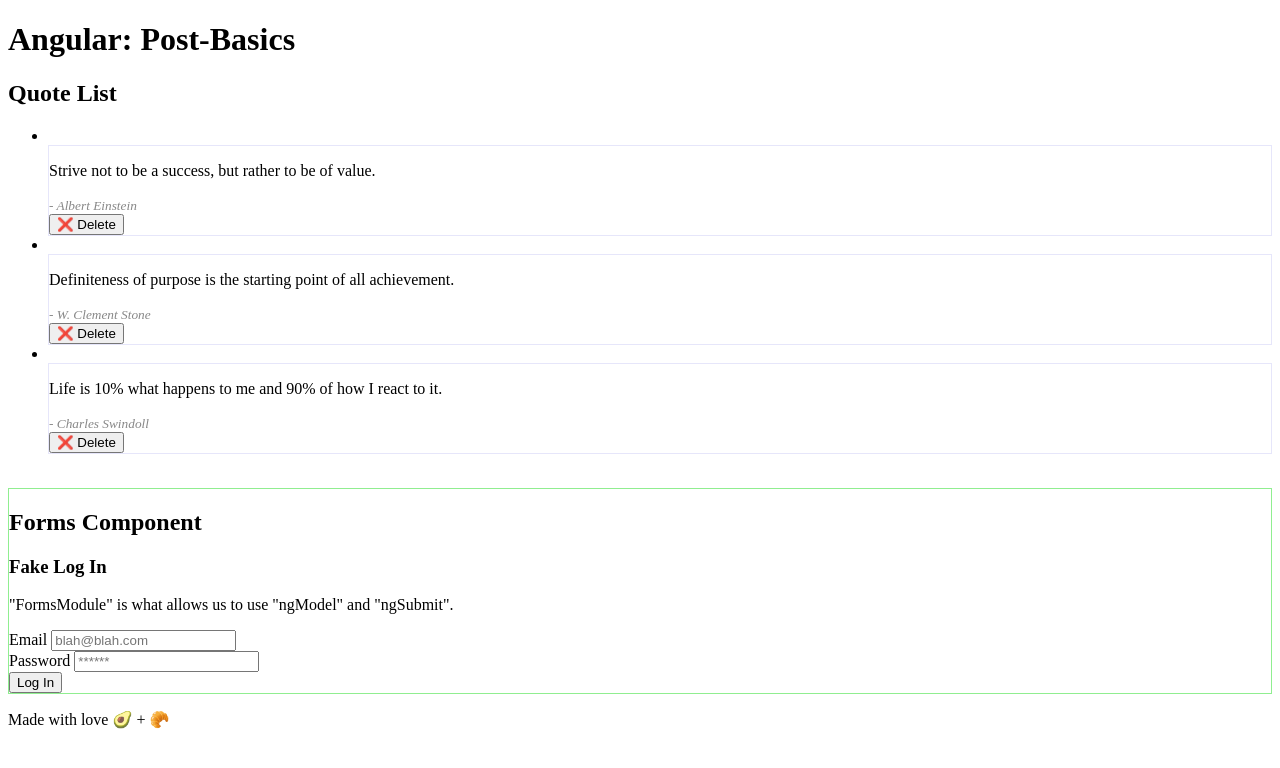
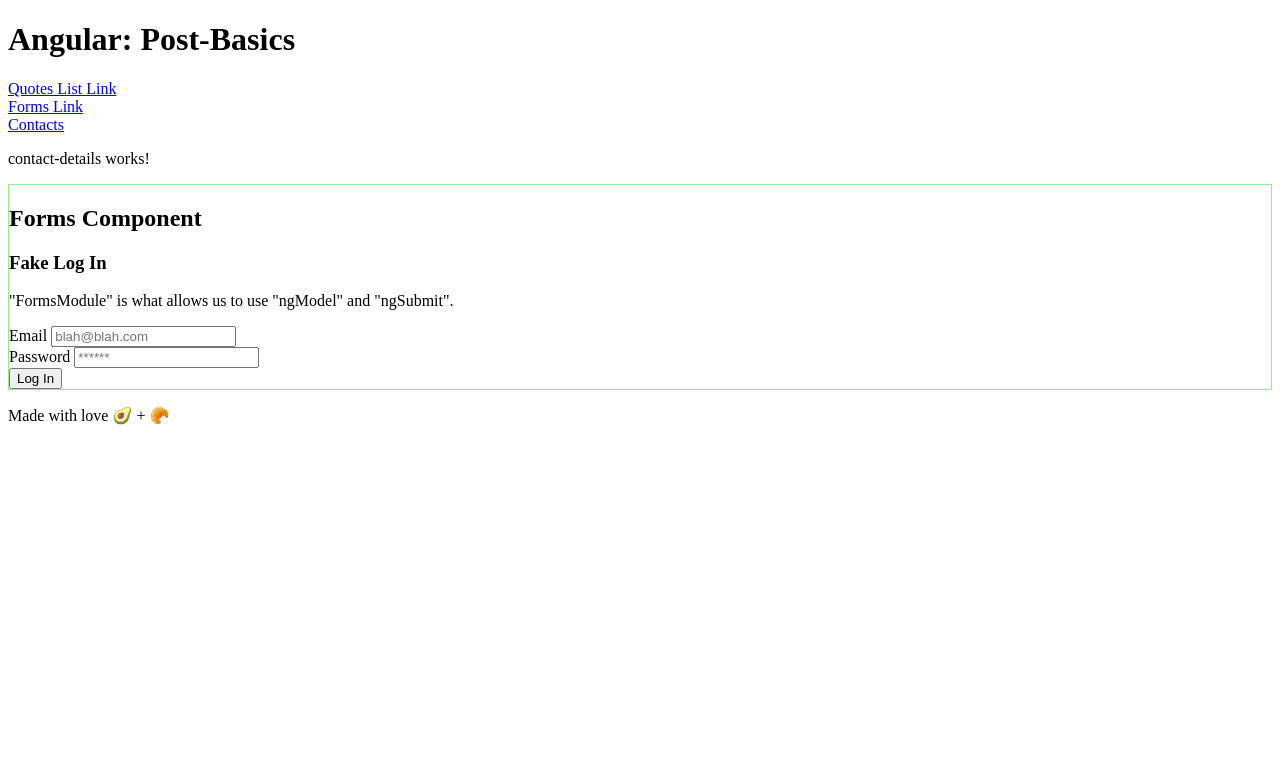
Before and after one commit to gabrielaparra/angular-post-basics, an Angular app: page /contacts/1 in a window 1280 px wide. Shown: the top 768 px of the page. Built offline with nearby package versions, Linux system fonts and the light colour scheme.

Commit message:
added two new contact components: list and details

```diff
--- a/src/app/app.component.html
+++ b/src/app/app.component.html
@@ -1,9 +1,20 @@
 <header>
   <h1> Angular: Post-Basics </h1>
+
+  <nav>
+    <a [routerLink]="['/']"> Quotes List Link </a>
+    <!-- this is like using 'src' but it wont refresh the page -->
+    <br>
+    <a [routerLink]="['/forms']"> Forms Link </a>
+    <br>
+    <a [routerLink]="['/contacts']"> Contacts </a>
+    <br>
+  </nav>
 </header>
 
-<app-quote-list></app-quote-list>
-<!-- quotelist will display all the quotes -->
+<!-- this is kind of like '<%- body %> in EJS layouts' -->
+<router-outlet></router-outlet>
+<!-- must be called <router-outlet> -->
 
 <app-forms></app-forms>
 
--- a/src/app/app.module.ts
+++ b/src/app/app.module.ts
@@ -2,23 +2,41 @@ import { BrowserModule } from '@angular/platform-browser';
 import { NgModule } from '@angular/core';
 import { FormsModule } from '@angular/forms';
 //line 3 is necessary to use 'ngModel' in the components
+import { Routes, RouterModule } from '@angular/router';
 
 import { AppComponent } from './app.component';
 import { FormsComponent } from './forms/forms.component';
 import { QuoteItemComponent } from './quote-stuff/quote-item/quote-item.component';
 import { QuoteListComponent } from './quote-stuff/quote-list/quote-list.component';
+import { ContactListComponent } from './contact-stuff/contact-list/contact-list.component';
+import { ContactDetailsComponent } from './contact-stuff/contact-details/contact-details.component';
+
+//each item of this array represents one 'page' in our app.
+const myRoutes: Routes = [
+  //URL and component to be displayed when the URL is visited.
+  { path: '', component: QuoteListComponent },
+  //       empty string is the '/', homepage
+  { path: 'forms', component: FormsComponent },
+  //       '/forms' URL
+  { path: 'contacts', component: ContactListComponent },
+  { path: 'contacts/:myId', component: ContactDetailsComponent },
+];
 
 @NgModule({
   declarations: [
     AppComponent,
     FormsComponent,
     QuoteItemComponent,
-    QuoteListComponent
+    QuoteListComponent,
+    ContactListComponent,
+    ContactDetailsComponent
   ],
   imports: [
     BrowserModule,
-    FormsModule
+    FormsModule,
     //line above is necessary to use 'ngModel' in the components
+    RouterModule.forRoot(myRoutes)
+    //finishes the connection between the app and the routes
   ],
   providers: [],
   bootstrap: [AppComponent]
--- /dev/null
+++ b/src/app/contact-stuff/contact-details/contact-details.component.html
@@ -0,0 +1,3 @@
+<p>
+  contact-details works!
+</p>
--- /dev/null
+++ b/src/app/contact-stuff/contact-details/contact-details.component.ts
@@ -0,0 +1,15 @@
+import { Component, OnInit } from '@angular/core';
+
+@Component({
+  selector: 'app-contact-details',
+  templateUrl: './contact-details.component.html',
+  styleUrls: ['./contact-details.component.css']
+})
+export class ContactDetailsComponent implements OnInit {
+
+  constructor() { }
+
+  ngOnInit() {
+  }
+
+}
--- /dev/null
+++ b/src/app/contact-stuff/contact-list/contact-list.component.html
@@ -0,0 +1,3 @@
+<p>
+  contact-list works!
+</p>
--- /dev/null
+++ b/src/app/contact-stuff/contact-list/contact-list.component.ts
@@ -0,0 +1,15 @@
+import { Component, OnInit } from '@angular/core';
+
+@Component({
+  selector: 'app-contact-list',
+  templateUrl: './contact-list.component.html',
+  styleUrls: ['./contact-list.component.css']
+})
+export class ContactListComponent implements OnInit {
+
+  constructor() { }
+
+  ngOnInit() {
+  }
+
+}
```
Also changed, not shown: src/app/contact-stuff/contact-details/contact-details.component.css (added), src/app/contact-stuff/contact-list/contact-list.component.css (added), 2 other files (tests, documents, lock files or other folders).
